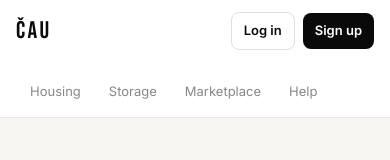
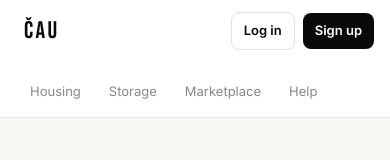
Before and after one commit to cagingunduz/cau-bratislava, a Next.js app: page / in a window 390 px wide. Shown: the top 160 px of the page. Built offline with nearby package versions, Linux system fonts and the light colour scheme; no server answers.

Commit message:
Nudge mobile logo right

```diff
--- a/src/components/SiteHeader.tsx
+++ b/src/components/SiteHeader.tsx
@@ -74,6 +74,7 @@ export default function SiteHeader() {
             color: '#0a0a0a',
             textDecoration: 'none',
             flexShrink: 0,
+            marginLeft: isMobile ? 8 : 0,
           }}>ČAU</Link>
 
           <nav style={{
```
